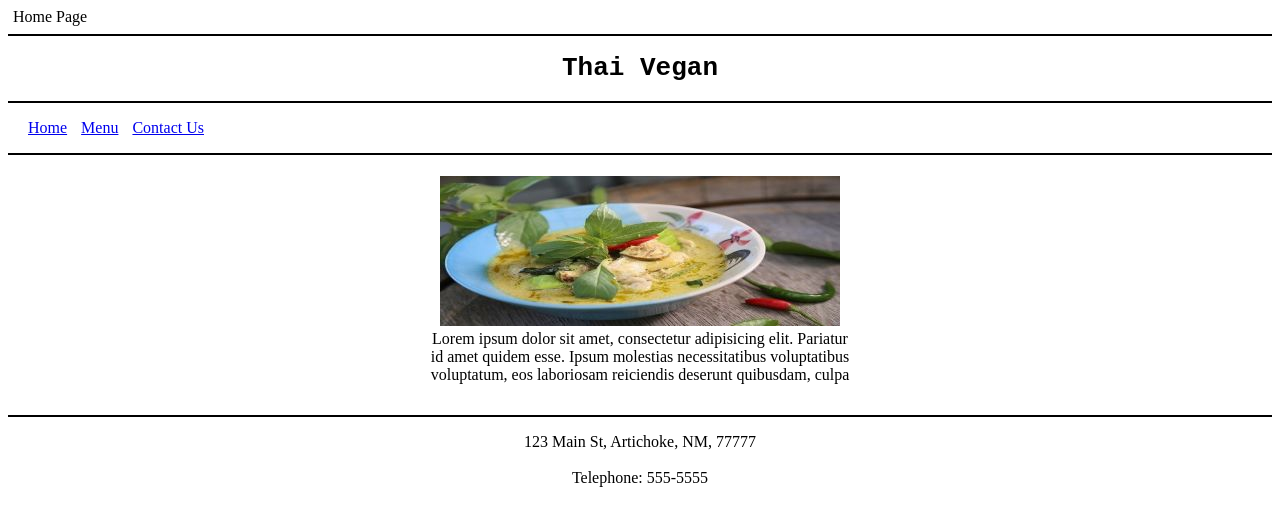
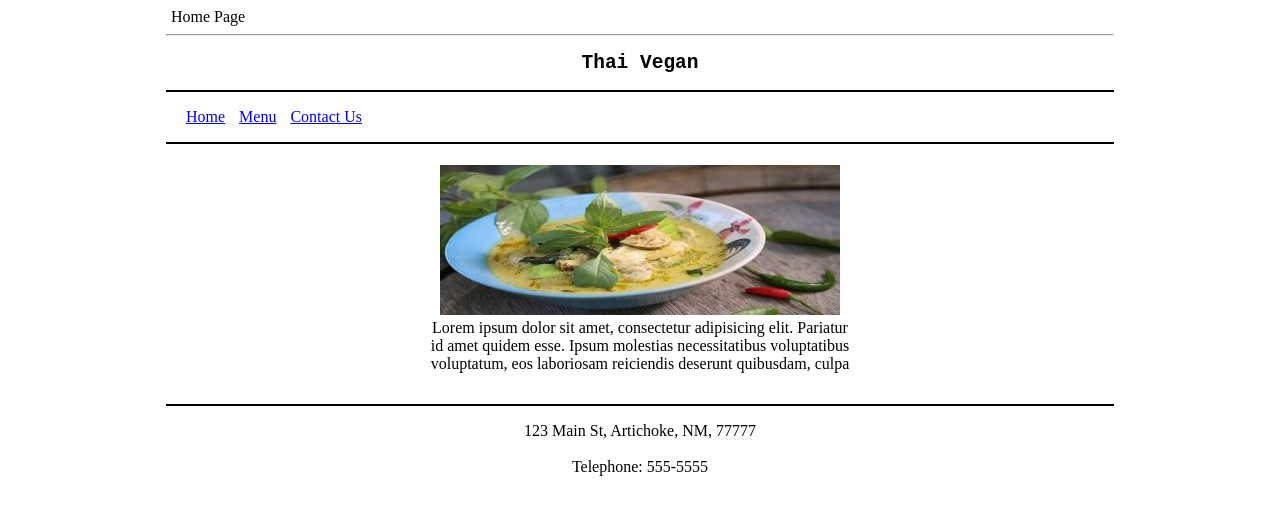
Before and after one commit to spitum/TSG_IntroToWebDev, a plain HTML site: page restaurant/index.html in a window 1280 px wide. Drawn offline with Linux system fonts and the light colour scheme.

Commit message:
Updated hr

```diff
--- a/restaurant/index.html
+++ b/restaurant/index.html
@@ -33,12 +33,18 @@
             text-align: center;
         }
 
-        hr {
+        .hr-thick {
             top: 2px;
             border: none;
             height: 2px;
             background: black;
             margin-bottom: 5px;
+        }
+
+        .container {
+            width: 75%;
+            margin-left: auto;
+            margin-right: auto;
         }
     </style>
 </head>
@@ -47,10 +53,11 @@
     <!--[if lt IE 7]>
             <p class="browsehappy">You are using an <strong>outdated</strong> browser. Please <a href="#">upgrade your browser</a> to improve your experience.</p>
         <![endif]-->
+    <section class='container'>
     <header style='margin-left:5px'>Home Page</header>
-    <hr>
+    <hr />
     <h1 style="text-align: center;font-family: monospace;">Thai Vegan</h1>
-    <hr />
+    <hr class='hr-thick'/>
     <!-- We need to add links to projects.html, contact.html, and testimonials.html -->
     <nav>
         <p>
@@ -59,19 +66,20 @@
                 <a class='nav' href="Contact.html">Contact Us</a></span>
         </p>
     </nav>
-    <hr />
+    <hr class='hr-thick'/>
     <figure class="item">
         <img src="images/green-curry.jpg" />
         <figcaption >
             Lorem ipsum dolor sit amet, consectetur adipisicing elit. Pariatur <br/>id amet quidem esse. Ipsum molestias necessitatibus voluptatibus<br/> voluptatum, eos laboriosam reiciendis deserunt quibusdam, culpa<br/>
         </figcaption>
     </figure>
-    <hr>
+    <hr class='hr-thick'/>
 <footer>
     <p>123 Main St, Artichoke, NM, 77777 <br/><br/>
     Telephone: 555-5555</p>
 </footer>
     <script src="" async defer></script>
+</section>
 </body>
 
 </html>
```
